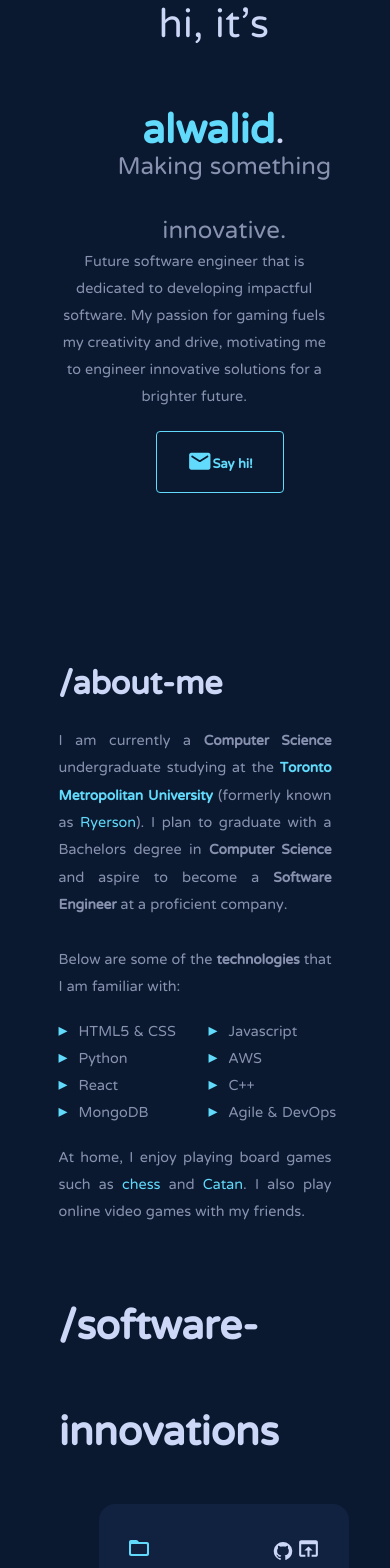
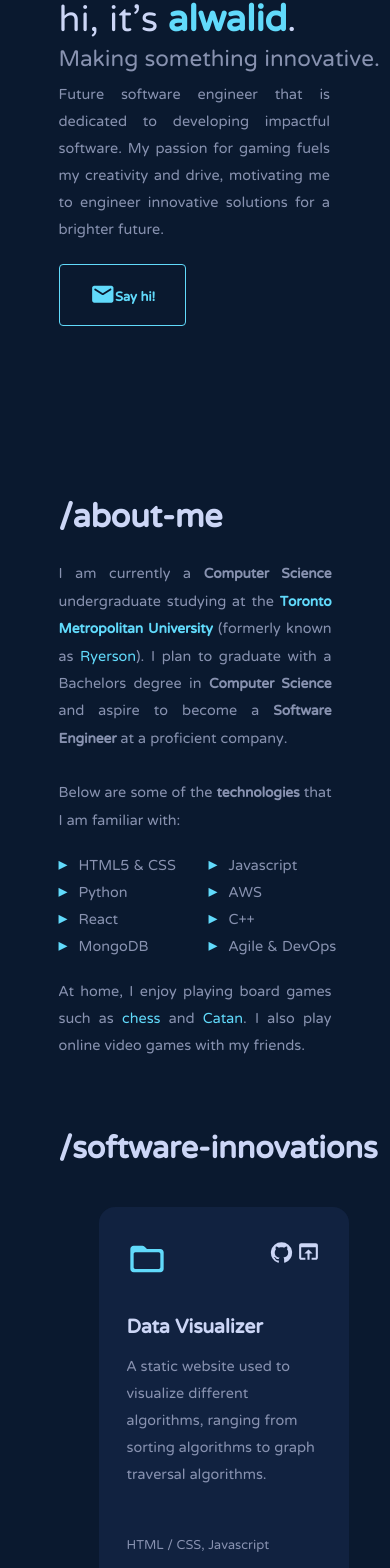
Before and after one commit to wxlkda/realport, a React (Create React App) app: page / in a window 390 px wide. Shown: the part 100-1668 px from the top of the page. Built offline with nearby package versions, Linux system fonts and the light colour scheme.

Commit message:
fixed stuff

```diff
--- a/src/css/about.css
+++ b/src/css/about.css
@@ -112,5 +112,4 @@ left: 0;
     }
 
 
-
   }
--- a/src/css/intro.css
+++ b/src/css/intro.css
@@ -90,36 +90,31 @@ color: var(--light-blue);
 
 @media only screen and (max-width: 600px) {
     body .intro-sentence {
-        font-size: 50px;
+        font-size: 45px;
         margin: 0;
-        margin-left: 10vw;
-        text-align: center;
-        max-width: 80vw;
+        max-width: 90vw;
         margin-right: 60px;
-        text-align: center;
+        text-align: left;
       }
     body .intro-name {
-        font-size: 50px;
-        margin: 0;
-        text-align: center;
+        font-size: 45px;
     }
     body .intro-rt {
-        margin: 0;
-        margin-top: -50px;
-        font-size: 30px;
-        justify-content: center;
-        text-align: center;
+        line-height: 0.8;
+        right: -50%;
+        margin-top: -20px;
+        font-size: 28px;
+        text-align: left;
+        max-width: 400px;
     }
 
-
-
     .intro-inspirational {
+        margin-top: 10px;
         font-size: 18px;
-        text-align: center;
     }
     .messageBox {
         font-size: 16px;
-        margin-left: 25vw;
+        justify-content: center;
     }
 }
 
@@ -141,8 +136,6 @@ color: var(--light-blue);
         margin: 0;
         margin-top: -60px;
         font-size: 40px;
-        justify-content: center;
-        text-align: center;
       }
 }
 
@@ -152,6 +145,7 @@ color: var(--light-blue);
         height: unset;
         padding-left: unset;
         padding-right: unset;
+        display: flex;
 
     }
       .intro-inspirational {
--- a/src/css/projects.css
+++ b/src/css/projects.css
@@ -4,11 +4,16 @@
     min-width: 15vw;
 }
 
+.projects-title {
+  font-size: 50px;
+  color: var(--cloudy-white);
+  font-family: "NTR Regular";
+}
 .projects-grid {
   display: grid;
   grid-template-columns: repeat(3, minmax(300px, 1fr));
   grid-gap: 10px;
-    max-width: 50vw;
+  max-width: 60vw;
 }
 @media (max-width: 1080px) {
   .projects-grid {
@@ -44,13 +49,20 @@
 
 .github-icon {
   margin-top: 30px;
+  color: var(--cloudy-white);
 }
 .github-icon:hover {
-    color: black;
+  color: var(--light-blue);
 }
 
 .open-icon {
   margin-left: 3px;
+  transform: scale(1.5);
+  color: var(--cloudy-white);
+}
+
+.open-icon:hover {
+  color: var(--light-blue);
 }
 
 .card-title {
@@ -61,6 +73,7 @@
 }
 
 .card-desc {
+  line-height: 1.5;
   font-family: "NTR Regular";
   color: var(--dark-gray);
   font-size: 18px;
@@ -79,4 +92,7 @@
     padding-left: unset;
     padding-right: unset;
   }
+  .projects-title {
+    font-size: 38px;
 }
+}
--- a/src/js/Projects.js
+++ b/src/js/Projects.js
@@ -1,8 +1,9 @@
 import '../css/projects.css';
 
 import FolderOpenRoundedIcon from '@mui/icons-material/FolderOpenRounded';
+import GitHubIcon from "@mui/icons-material/GitHub";
+import OpenInBrowserIcon from '@mui/icons-material/OpenInBrowser';
 
-import ExternalLinks from './ExternalLink';
 import FadeInSection from './FadeInSection';
 import useNav from "../hooks/useNav";
 
@@ -12,38 +13,38 @@ function Projects() {
 
     const projectsRef = useNav("projects");
     const projectsList = {
-        "Proj 1": {
+        "Data Visualizer": {
           desc:
-            "A placeholder for one of the projects I created. This placeholder must be two lines else everything breaks.",
-          techStack: "Samp tech stack",
-          link: "https://google.ca",
-          open: "https://google.ca"
+            "A static website used to visualize different algorithms, ranging from sorting algorithms to graph traversal algorithms.",
+          techStack: "HTML / CSS, Javascript",
+          link: "https://github.com/wxlkda/datavis",
+          open: "https://alwalidkhan.com"
         },
-        "Proj. 2": {
+        "Takumi A.I.": {
           desc:
-          "A placeholder for one of the projects I created. This placeholder must be two lines else everything breaks.",
-          techStack: "Javascript, HTML / CSS",
-          link: "https://google.ca",
-          open: "https://google.ca"
+          "A 2D runner game featuring a NEAT (NeuroEvolution of Augmenting Topologies) algorithm to train simulations.",
+          techStack: "Python",
+          link: "https://github.com/wxlkda/TakumiAI",
+          open: ""
         },
         "Proj. 3": {
           desc:
-          "A placeholder for one of the projects I created. This placeholder must be two lines else everything breaks.",
-          techStack: "Javascript, HTML / CSS",
+          "A placeholder for one of the projects I created. All placeholders must be same line length else everything breaks.",
+          techStack: "Nothing",
           link: "https://google.ca",
           open: "https://google.ca"
         },
         "Proj. 4": {
           desc:
-          "A placeholder for one of the projects I created. This placeholder must be two lines else everything breaks.",
-          techStack: "Javascript, HTML / CSS",
+          "A placeholder for one of the projects I created. All placeholders must be same line length else everything breaks.",
+          techStack: "Nothing",
           link: "https://google.ca",
           open: "https://google.ca"
         }
       };
     return (
       <div ref = {projectsRef} id="projects">
-          <span className="title">
+          <span className="projects-title">
             <b>/software-innovations</b>
           </span>
         <div className="project-container">
@@ -53,9 +54,18 @@ function Projects() {
                     <li className="projects-card">
                         <div className="card-header">
                             <div className="folder-icon">
-                                <FolderOpenRoundedIcon tyle={{ fontSize: 35 }}></FolderOpenRoundedIcon>
+                                <FolderOpenRoundedIcon style={{ fontSize: 40 }}></FolderOpenRoundedIcon>
                             </div>
-                            <ExternalLinks githubLink={projectsList[key]["link"]} openLink={projectsList[key]["open"]} ></ExternalLinks>
+                            <span className="external-links">
+                                <a className="github-icon" href={projectsList[key]["link"]} rel="noopener noreferrer" target="_blank">
+                                    <GitHubIcon style = {{fontSize: 23}}></GitHubIcon>
+                                </a>
+                                {projectsList[key]["open"] && (
+                                  <a className="open-icon" href={projectsList[key]["open"]} rel="noopener noreferrer" target="_blank">
+                                  <OpenInBrowserIcon style = {{fontSize: 25}}></OpenInBrowserIcon>
+                              </a>
+                                )}
+                            </span>
                         </div>
 
                         <div className="card-title">{key}</div>
```
Lines whose indentation alone changed are shown as unchanged.
